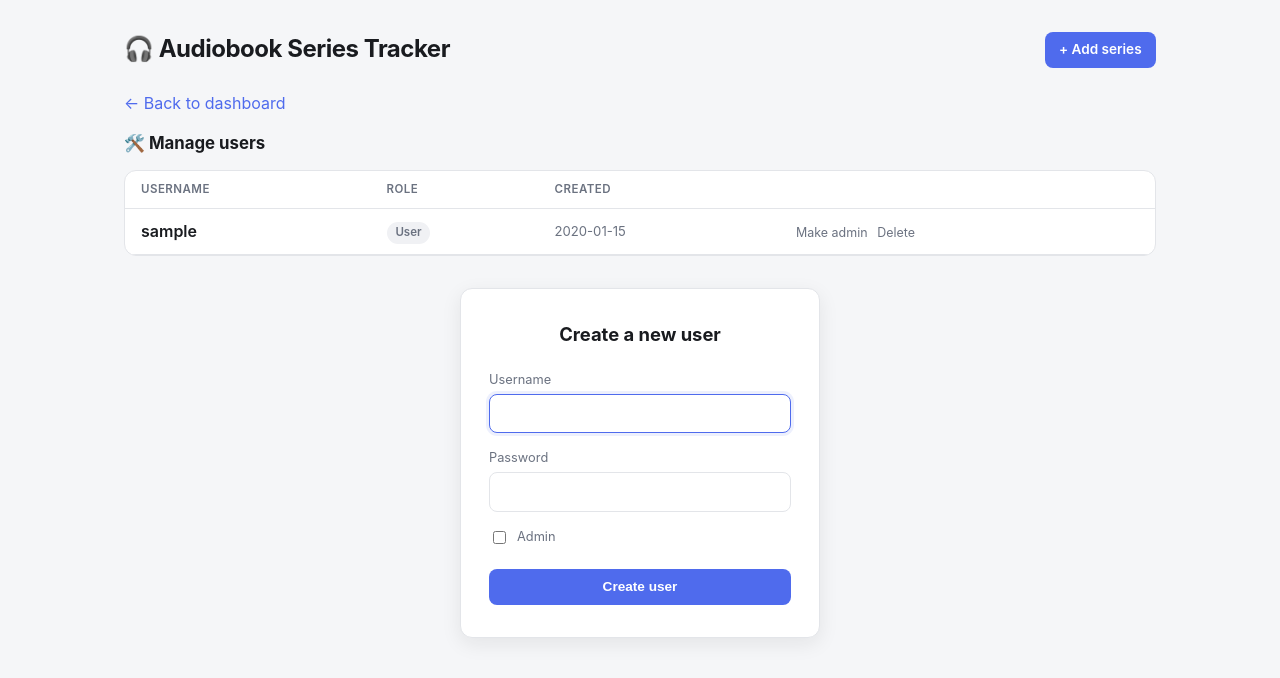
After one commit to doubleu88/audiobook-series-tracker, a FastAPI app: template app/templates/admin_users.html in a window 1280 px wide. The commit adds this page. Shown: the top 678 px of the page. Run offline with FastAPI, Linux system fonts and the light colour scheme; the template is opened without the code that fills it: most values are stand-ins (such as "Sample title", 1, 10 or a date in 2020).

Commit message:
Add admin role and close signup after the first account
The first account ever created (bootstrap) becomes admin and is the
only account allowed to self-register; /signup redirects to /login
once any user exists. Admins manage everyone else from /admin/users:
create accounts, promote/demote admin status, and delete users. Guards
prevent demoting or deleting the last remaining admin and prevent
self-deletion, so there's no way to lock yourself out.

Existing installs are migrated by adding an is_admin column to users
and promoting whichever account was created first — no hardcoded
username, so this works the same way for any deployment.

Co-Authored-By: Claude Sonnet 5 <noreply@anthropic.com>

```diff
--- a/app/main.py
+++ b/app/main.py
@@ -10,6 +10,7 @@ from app.auth import (
     get_optional_user,
     get_or_create_session_secret,
     hash_password,
+    require_admin,
     verify_password,
 )
 from app.db import get_session, init_db
@@ -26,11 +27,22 @@ init_db()
 scheduler = start_scheduler()
 
 
+def _signup_open(session) -> bool:
+    return session.query(User).count() == 0
+
+
 @app.get("/login", response_class=HTMLResponse)
 def login_form(request: Request):
     if get_optional_user(request) is not None:
         return RedirectResponse("/", status_code=303)
-    return templates.TemplateResponse("login.html", {"request": request, "error": None})
+    session = get_session()
+    try:
+        signup_open = _signup_open(session)
+    finally:
+        session.close()
+    return templates.TemplateResponse(
+        "login.html", {"request": request, "error": None, "signup_open": signup_open}
+    )
 
 
 @app.post("/login")
@@ -52,6 +64,12 @@ def login(request: Request, username: str = Form(...), password: str = Form(...)
 def signup_form(request: Request):
     if get_optional_user(request) is not None:
         return RedirectResponse("/", status_code=303)
+    session = get_session()
+    try:
+        if not _signup_open(session):
+            return RedirectResponse("/login", status_code=303)
+    finally:
+        session.close()
     return templates.TemplateResponse("signup.html", {"request": request, "error": None})
 
 
@@ -60,6 +78,9 @@ def signup(request: Request, username: str = Form(...), password: str = Form(...
     username = username.strip()
     session = get_session()
     try:
+        if not _signup_open(session):
+            return RedirectResponse("/login", status_code=303)
+
         if not username or not password:
             return templates.TemplateResponse(
                 "signup.html", {"request": request, "error": "Username and password are required."}
@@ -68,22 +89,18 @@ def signup(request: Request, username: str = Form(...), password: str = Form(...
             return templates.TemplateResponse(
                 "signup.html", {"request": request, "error": "Password must be at least 8 characters."}
             )
-        if session.query(User).filter_by(username=username).first() is not None:
-            return templates.TemplateResponse(
-                "signup.html", {"request": request, "error": "That username is already taken."}
-            )
 
-        is_first_user = session.query(User).count() == 0
-
-        user = User(username=username, password_hash=hash_password(password))
+        # This is the initial-setup account — the only time /signup is reachable.
+        # It becomes admin and inherits any series already sitting in the database
+        # (e.g. from an older single-user version of this app).
+        user = User(username=username, password_hash=hash_password(password), is_admin=True)
         session.add(user)
         session.commit()
 
-        if is_first_user:
-            unclaimed_series = [s for s in session.query(Series).all() if not s.subscriptions]
-            for series in unclaimed_series:
-                session.add(Subscription(user_id=user.id, series_id=series.id))
-            session.commit()
+        unclaimed_series = [s for s in session.query(Series).all() if not s.subscriptions]
+        for series in unclaimed_series:
+            session.add(Subscription(user_id=user.id, series_id=series.id))
+        session.commit()
 
         request.session["user_id"] = user.id
         return RedirectResponse("/", status_code=303)
@@ -304,3 +321,89 @@ def unsubscribe(series_id: int, user: User = Depends(get_current_user)):
     finally:
         session.close()
     return RedirectResponse("/", status_code=303)
+
+
+@app.get("/admin/users", response_class=HTMLResponse)
+def admin_users(request: Request, admin: User = Depends(require_admin)):
+    session = get_session()
+    try:
+        users = session.query(User).order_by(User.created_at).all()
+        return templates.TemplateResponse(
+            "admin_users.html",
+            {"request": request, "user": admin, "users": users, "error": None},
+        )
+    finally:
+        session.close()
+
+
+@app.post("/admin/users")
+def admin_create_user(
+    request: Request,
+    username: str = Form(...),
+    password: str = Form(...),
+    is_admin: bool = Form(False),
+    admin: User = Depends(require_admin),
+):
+    username = username.strip()
+    session = get_session()
+    try:
+        users = session.query(User).order_by(User.created_at).all()
+
+        if not username or not password:
+            error = "Username and password are required."
+        elif len(password) < 8:
+            error = "Password must be at least 8 characters."
+        elif session.query(User).filter_by(username=username).first() is not None:
+            error = "That username is already taken."
+        else:
+            new_user = User(username=username, password_hash=hash_password(password), is_admin=is_admin)
+            session.add(new_user)
+            session.commit()
+            return RedirectResponse("/admin/users", status_code=303)
+
+        return templates.TemplateResponse(
+            "admin_users.html",
+            {"request": request, "user": admin, "users": users, "error": error},
+        )
+    finally:
+        session.close()
+
+
+@app.post("/admin/users/{target_user_id}/toggle-admin")
+def admin_toggle_admin(target_user_id: int, admin: User = Depends(require_admin)):
+    session = get_session()
+    try:
+        target = session.get(User, target_user_id)
+        if target is not None:
+            remaining_admins = session.query(User).filter_by(is_admin=True).count()
+            if not (target.is_admin and remaining_admins <= 1):
+                target.is_admin = not target.is_admin
+                session.commit()
+    finally:
+        session.close()
+    return RedirectResponse("/admin/users", status_code=303)
+
+
+@app.post("/admin/users/{target_user_id}/delete")
+def admin_delete_user(target_user_id: int, admin: User = Depends(require_admin)):
+    session = get_session()
+    try:
+        if target_user_id != admin.id:
+            target = session.get(User, target_user_id)
+            if target is not None:
+                subscribed_series_ids = [
+                    sub.series_id for sub in session.query(Subscription).filter_by(user_id=target.id).all()
+                ]
+                session.delete(target)
+                session.commit()
+
+                for series_id in subscribed_series_ids:
+                    remaining = session.query(Subscription).filter_by(series_id=series_id).count()
+                    if remaining == 0:
+                        series = session.get(Series, series_id)
+                        if series is not None:
+                            session.delete(series)
+                session.commit()
+    finally:
+        session.close()
+    return RedirectResponse("/admin/users", status_code=303)
--- a/app/models.py
+++ b/app/models.py
@@ -14,6 +14,7 @@ class User(Base):
     id: Mapped[int] = mapped_column(Integer, primary_key=True)
     username: Mapped[str] = mapped_column(String, unique=True, index=True)
     password_hash: Mapped[str] = mapped_column(String)
+    is_admin: Mapped[bool] = mapped_column(Boolean, default=False)
     created_at: Mapped[datetime.datetime] = mapped_column(DateTime, default=datetime.datetime.utcnow)
 
 
--- /dev/null
+++ b/app/templates/admin_users.html
@@ -0,0 +1,73 @@
+{% extends "base.html" %}
+{% block content %}
+<section class="block" style="margin-top: 1.5rem;">
+  <p><a href="/">&larr; Back to dashboard</a></p>
+  <div class="section-head">
+    <h2>🛠️ Manage users</h2>
+  </div>
+
+  {% if error %}<p class="error">{{ error }}</p>{% endif %}
+
+  <div class="series-table-wrap">
+  <table>
+    <thead>
+      <tr>
+        <th>Username</th>
+        <th>Role</th>
+        <th>Created</th>
+        <th></th>
+      </tr>
+    </thead>
+    <tbody>
+      {% for u in users %}
+      <tr>
+        <td class="series-name-cell">{{ u.username }}</td>
+        <td>
+          {% if u.is_admin %}
+            <span class="badge badge-ongoing">Admin</span>
+          {% else %}
+            <span class="badge badge-ended">User</span>
+          {% endif %}
+        </td>
+        <td class="meta-muted">{{ u.created_at.strftime("%Y-%m-%d") }}</td>
+        <td>
+          <div class="row-actions">
+            <form class="inline" method="post" action="/admin/users/{{ u.id }}/toggle-admin">
+              <button class="link" type="submit">{{ "Remove admin" if u.is_admin else "Make admin" }}</button>
+            </form>
+            {% if u.id != user.id %}
+            <form class="inline" method="post" action="/admin/users/{{ u.id }}/delete"
+                  onsubmit="return confirm('Delete user {{ u.username }}? Their subscriptions will be removed.');">
+              <button class="link" type="submit">Delete</button>
+            </form>
+            {% endif %}
+          </div>
+        </td>
+      </tr>
+      {% endfor %}
+    </tbody>
+  </table>
+  </div>
+
+  <div class="auth-wrap" style="margin-top: 2rem;">
+    <div class="auth-card">
+      <h2>Create a new user</h2>
+      <form method="post" action="/admin/users">
+        <div class="field">
+          <label for="username">Username</label>
+          <input type="text" id="username" name="username" required autofocus>
+        </div>
+        <div class="field">
+          <label for="password">Password</label>
+          <input type="password" id="password" name="password" required minlength="8">
+        </div>
+        <div class="field" style="display:flex; align-items:center; gap:0.5rem;">
+          <input type="checkbox" id="is_admin" name="is_admin" value="true" style="width:auto;">
+          <label for="is_admin" style="margin:0;">Admin</label>
+        </div>
+        <button class="btn" type="submit">Create user</button>
+      </form>
+    </div>
+  </div>
+</section>
+{% endblock %}
--- a/app/templates/base.html
+++ b/app/templates/base.html
@@ -339,6 +339,9 @@
     <div class="user-bar">
       {% if user %}
         <span>Signed in as <strong>{{ user.username }}</strong></span>
+        {% if user.is_admin %}
+          <a href="/admin/users">Admin</a>
+        {% endif %}
         <form class="inline" method="post" action="/logout">
           <button class="link" type="submit">Log out</button>
         </form>
--- a/app/templates/login.html
+++ b/app/templates/login.html
@@ -20,7 +20,11 @@
       </div>
       <button class="btn" type="submit">Log in</button>
     </form>
+    {% if signup_open %}
     <p class="auth-switch">No account yet? <a href="/signup">Sign up</a></p>
+    {% else %}
+    <p class="auth-switch">New accounts are created by an admin.</p>
+    {% endif %}
   </div>
 </div>
 {% endblock %}
```
Also changed, not shown: app/auth.py (+7 -0 lines), app/db.py (+18 -2 lines), README.md.
